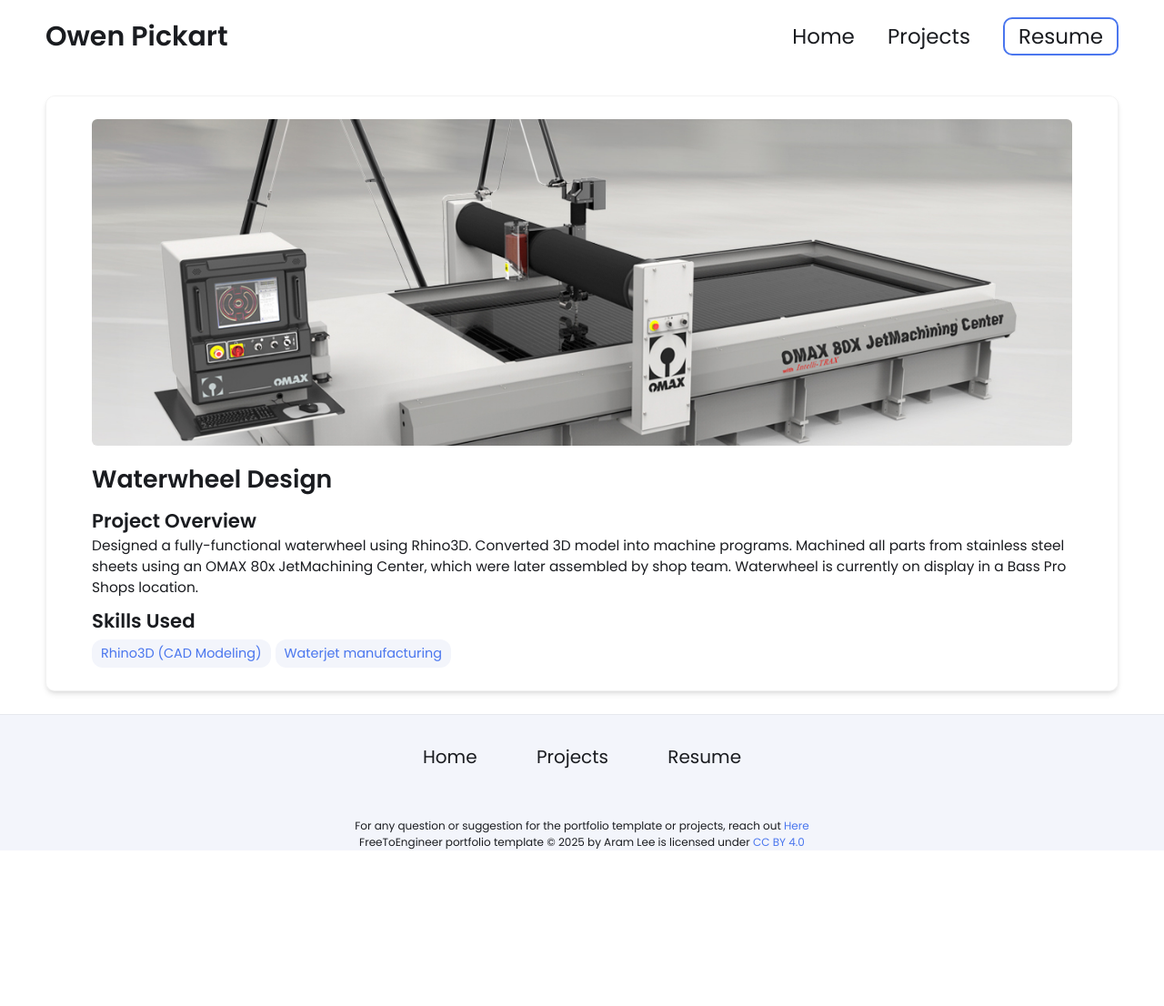
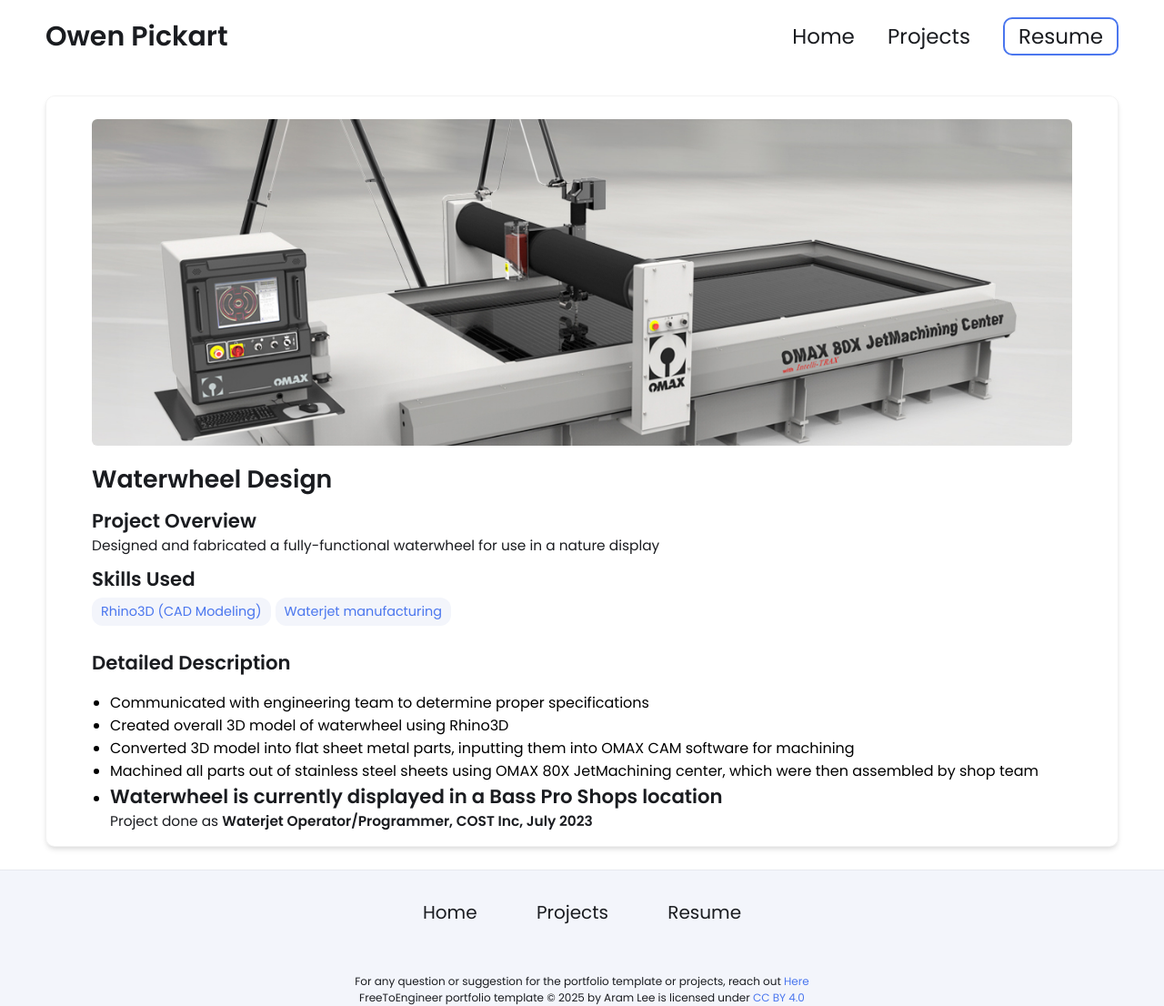
Before and after one commit to owenpickart/owenpickart.github.io, a Jekyll site: the page built from _projects/waterwheel-design/index.md, in a window 1280 px wide. Shown: the whole page at 91% size. Built offline with Jekyll 4.4.1, drawn with Linux system fonts in a browser that asks for light colours; before the commit the page ends 935 px from its top, so only the background shows below that.

Commit message:
Update index.md

```diff
--- a/_projects/waterwheel-design/index.md
+++ b/_projects/waterwheel-design/index.md
@@ -1,9 +1,17 @@
 ---
 layout: post
 title: Waterwheel Design
-description:  Designed a fully-functional waterwheel using Rhino3D. Converted 3D model into machine programs. Machined all parts from stainless steel sheets using an OMAX 80x JetMachining Center, which were later assembled by shop team. Waterwheel is currently on display in a Bass Pro Shops location.
+description: Designed and fabricated a fully-functional waterwheel for use in a nature display
 skills:
 - Rhino3D (CAD Modeling)
 - Waterjet manufacturing
 main-image: /omax.jpg
 ---
+## Detailed Description
+- Communicated with engineering team to determine proper specifications
+- Created overall 3D model of waterwheel using Rhino3D
+- Converted 3D model into flat sheet metal parts, inputting them into OMAX CAM software for machining
+- Machined all parts out of stainless steel sheets using OMAX 80X JetMachining center, which were then assembled by shop team
+- Waterwheel is currently displayed in a Bass Pro Shops location
+---
+Project done as **Waterjet Operator/Programmer, COST Inc, July 2023**
```
